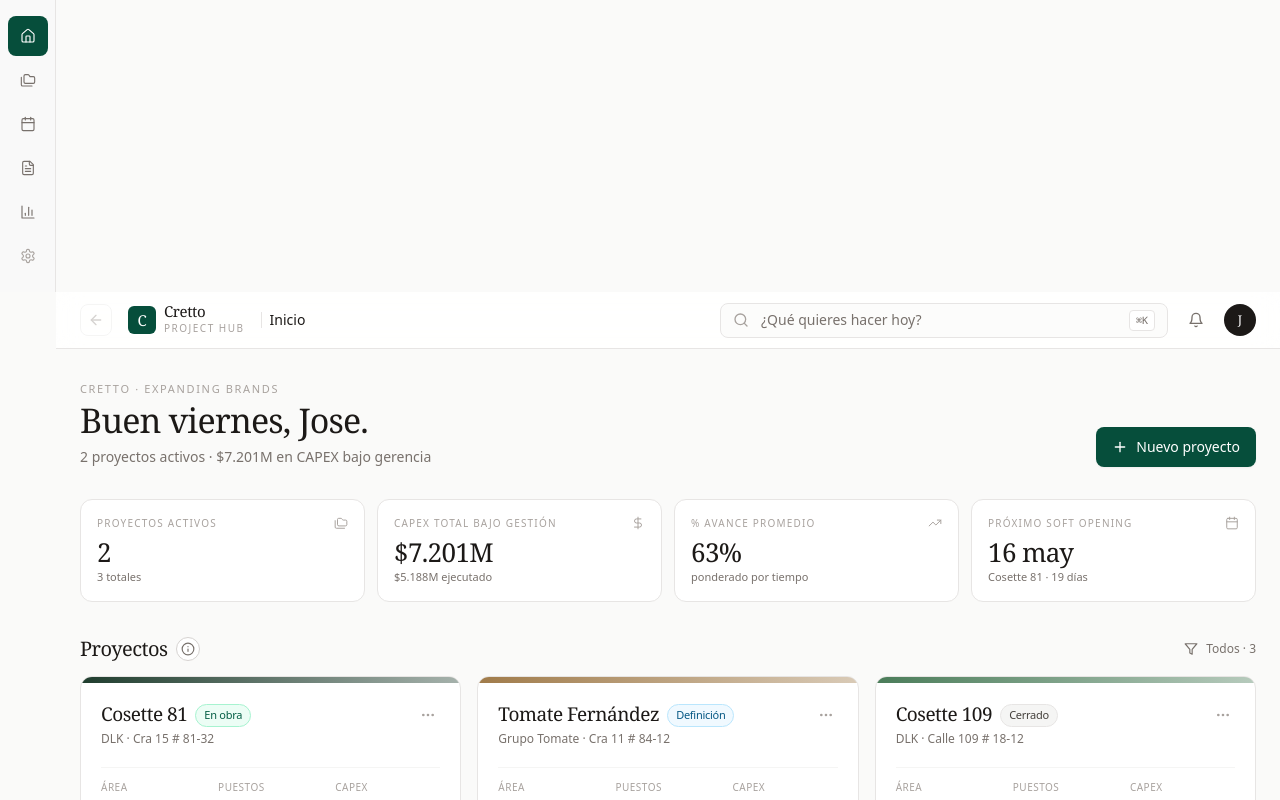
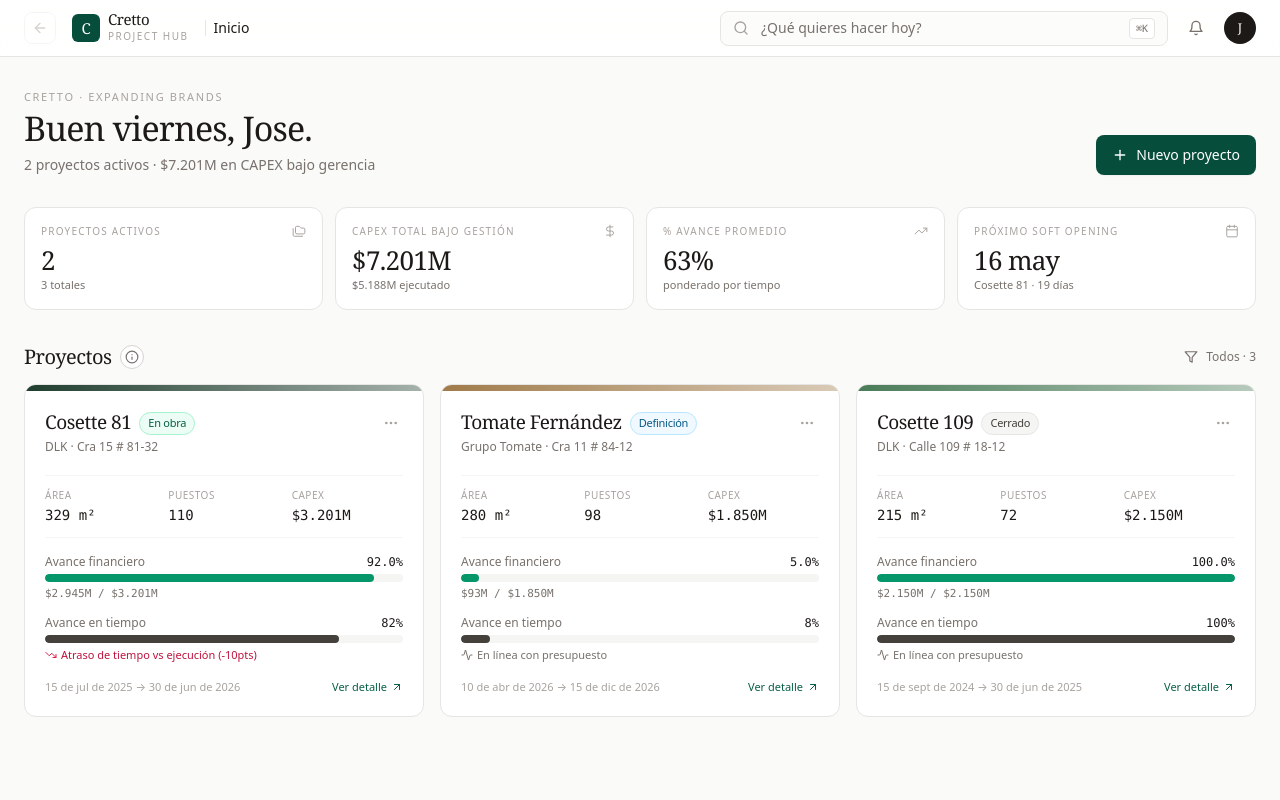
Before and after one commit to jgduquem-hue/Cretto-Hub-Edificios, a React (Vite) app: page / in a window 1280 px wide. Shown: the top 800 px of the page. Built offline with nearby package versions, Linux system fonts and the light colour scheme.

Commit message:
ui: eliminar el sidebar izquierdo (menú lateral de 14px de ancho con iconos home/proyectos/cronograma/docs/métricas)

```diff
--- a/src/CrettoHub.jsx
+++ b/src/CrettoHub.jsx
@@ -2841,9 +2841,7 @@ function CrettoApp() {
 
   return (
     <div className="min-h-screen bg-stone-50 text-stone-900" style={{ fontFamily: "ui-sans-serif, system-ui, -apple-system, 'Segoe UI', sans-serif" }}>
-      <Sidebar screen={screen} onNav={onNav} />
-
-      <div className="ml-14">
+      <div>
         <TopBar
           onSearch={() => setPaletteOpen(true)}
           onBack={handleBack}
```
